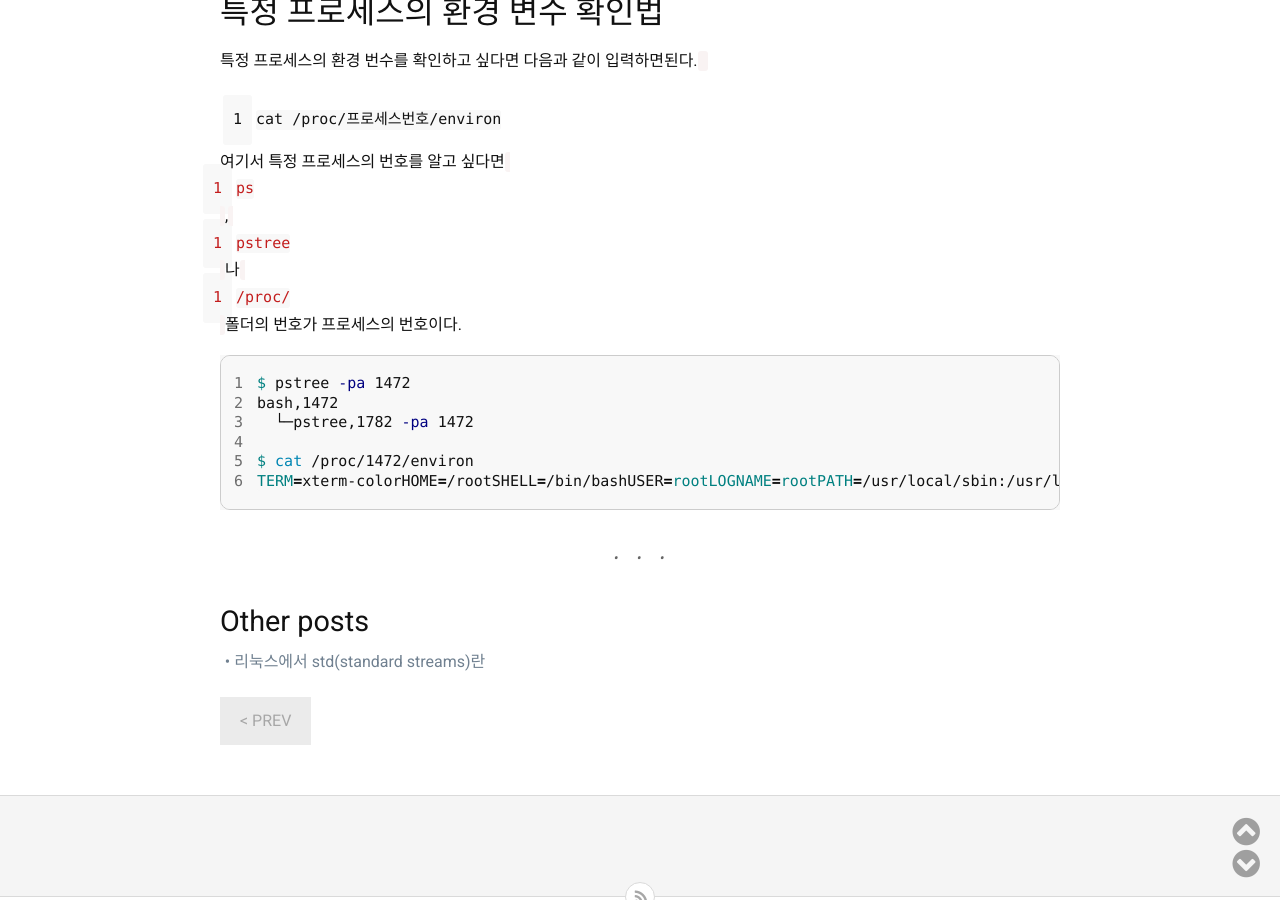
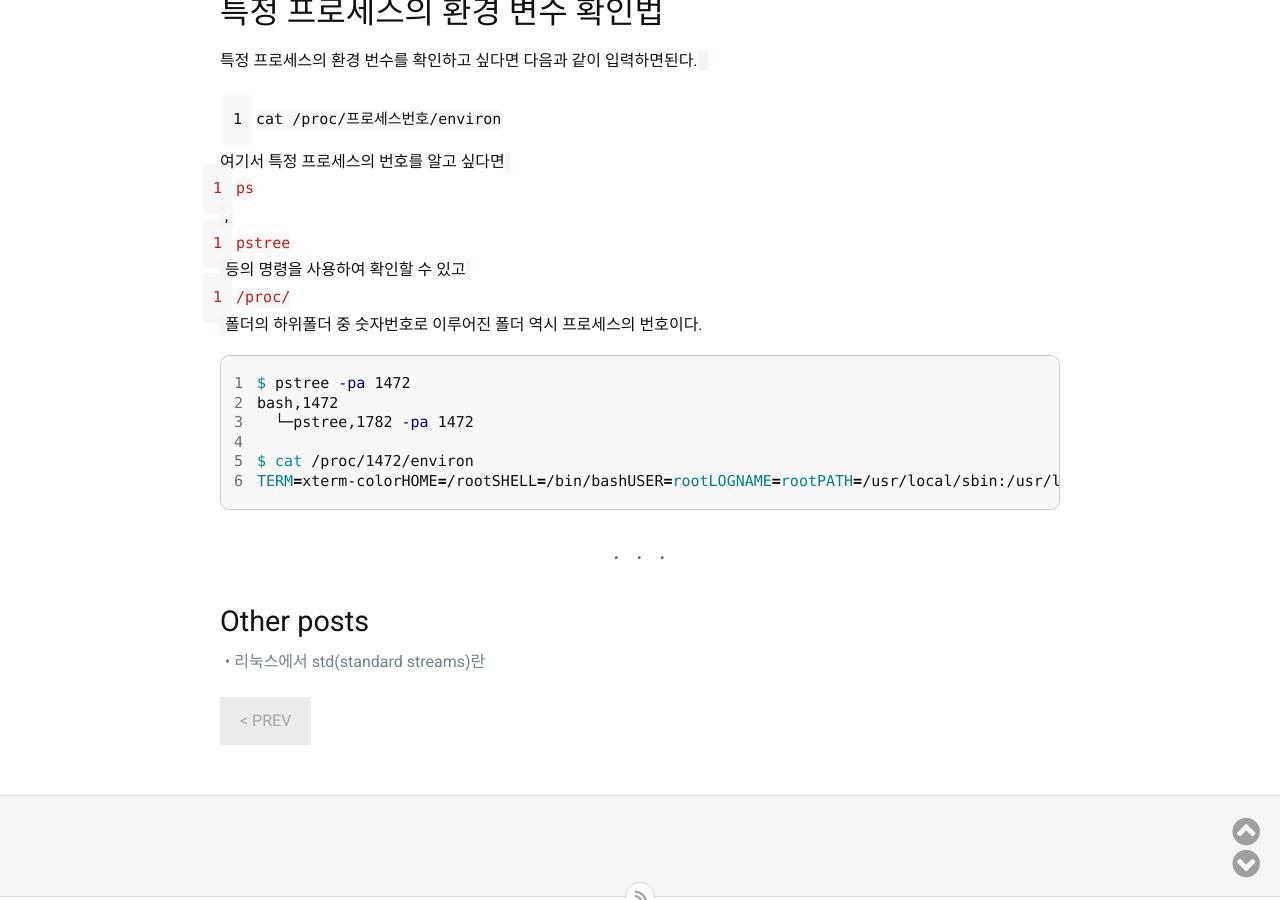
Before and after one commit to seotory/seotory.github.io, a Jekyll site: the page built from _posts/linux/2016-05-01-common-environmental-variables.markdown, in a window 1280 px wide and 900 px high, scrolled down 2323 px. Built offline with Jekyll 4.4.1, drawn with Linux system fonts in a browser that asks for light colours; nearby versions of some CDN libraries; comment, search, counter and statistics services are not loaded.

Commit message:
문구 수정

````diff
--- a/_posts/linux/2016-05-01-common-environmental-variables.markdown
+++ b/_posts/linux/2016-05-01-common-environmental-variables.markdown
@@ -68,7 +68,7 @@ GNU/Linux의 일반적인 환경변수들을 한 번 알아보자.
 
 # 특정 프로세스의 환경 변수 확인법
 
-특정 프로세스의 환경 번수를 확인하고 싶다면 다음과 같이 입력하면된다. `cat /proc/프로세스번호/environ` 여기서 특정 프로세스의 번호를 알고 싶다면 `ps`, `pstree`나 `/proc/`폴더의 번호가 프로세스의 번호이다.
+특정 프로세스의 환경 번수를 확인하고 싶다면 다음과 같이 입력하면된다. `cat /proc/프로세스번호/environ` 여기서 특정 프로세스의 번호를 알고 싶다면 `ps`, `pstree`등의 명령을 사용하여 확인할 수 있고 `/proc/`폴더의 하위폴더 중 숫자번호로 이루어진 폴더 역시 프로세스의 번호이다.
 
 ```shell
 $ pstree -pa 1472
````
